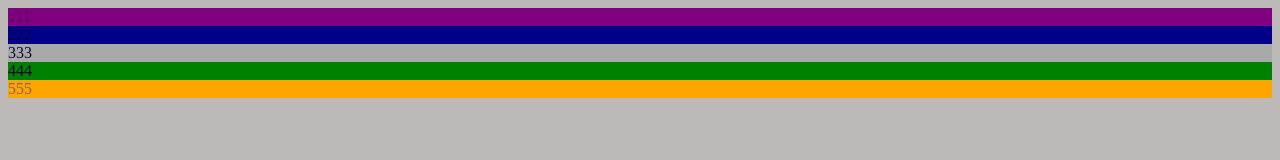
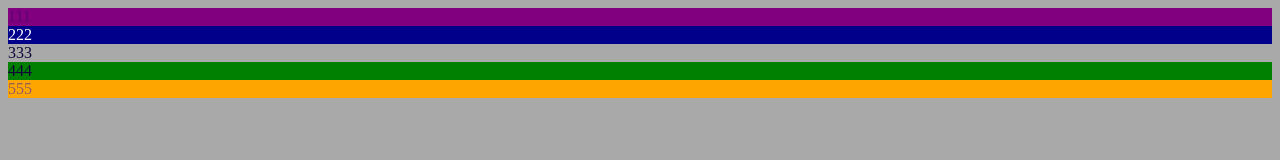
Before and after one commit to dmitriymarchen/VSCodeTest, a plain HTML site: page index.html in a window 1280 px wide. Drawn offline with Linux system fonts and the light colour scheme.

Commit message:
Set bgc darkgray for body

```diff
--- a/style.css
+++ b/style.css
@@ -1,10 +1,13 @@
 body {
-	background-color: rgb(190, 185, 185);
+	background-color: darkgray;
 	color: rgb(12, 4, 54);
 }
 .d111 {
 	color: rgb(91, 4, 109)
 }
+.d222 {
+	color: white;
+}
 .d555 {
 	color: rgb(146, 94, 94);
 }
```
